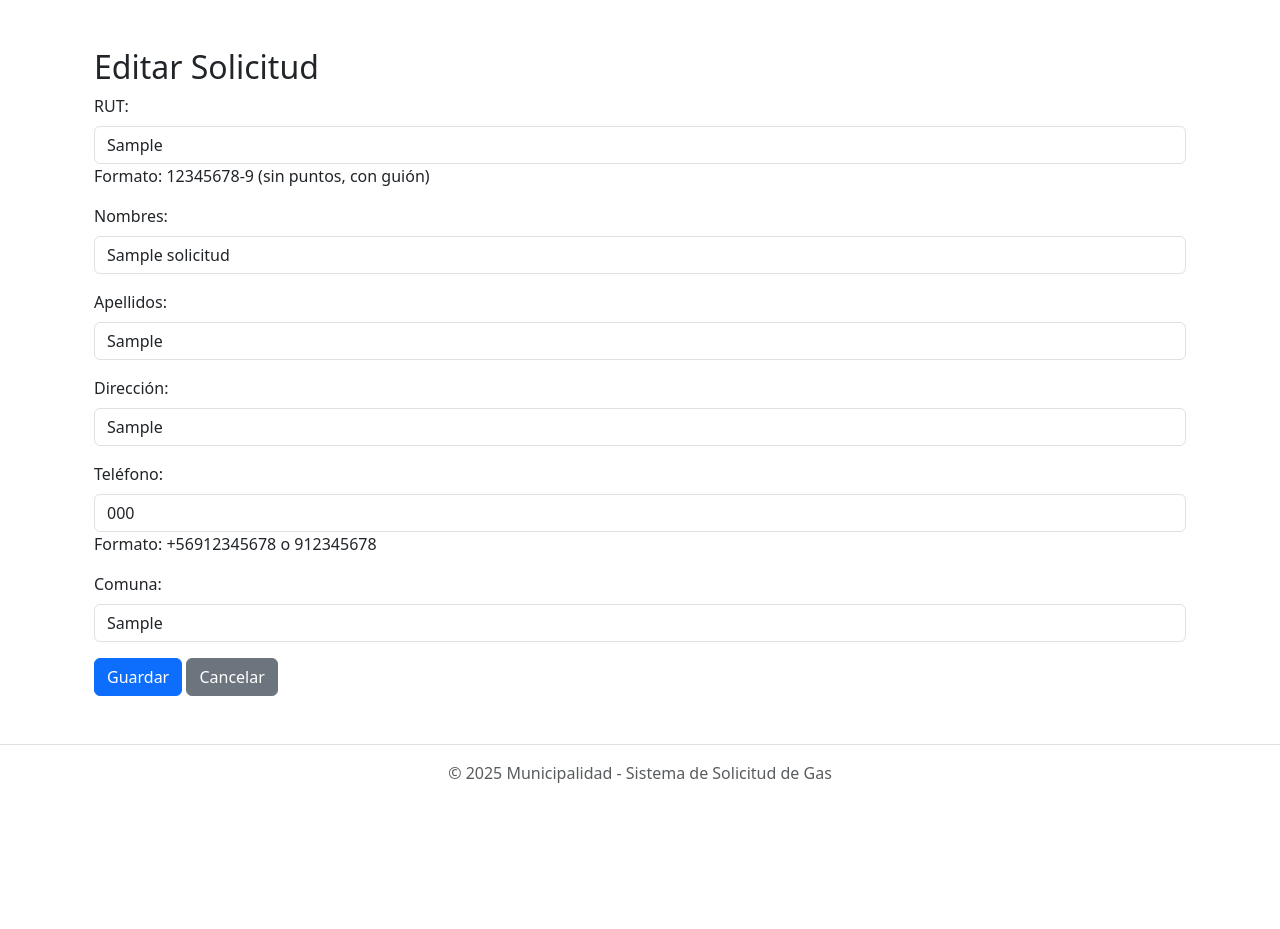
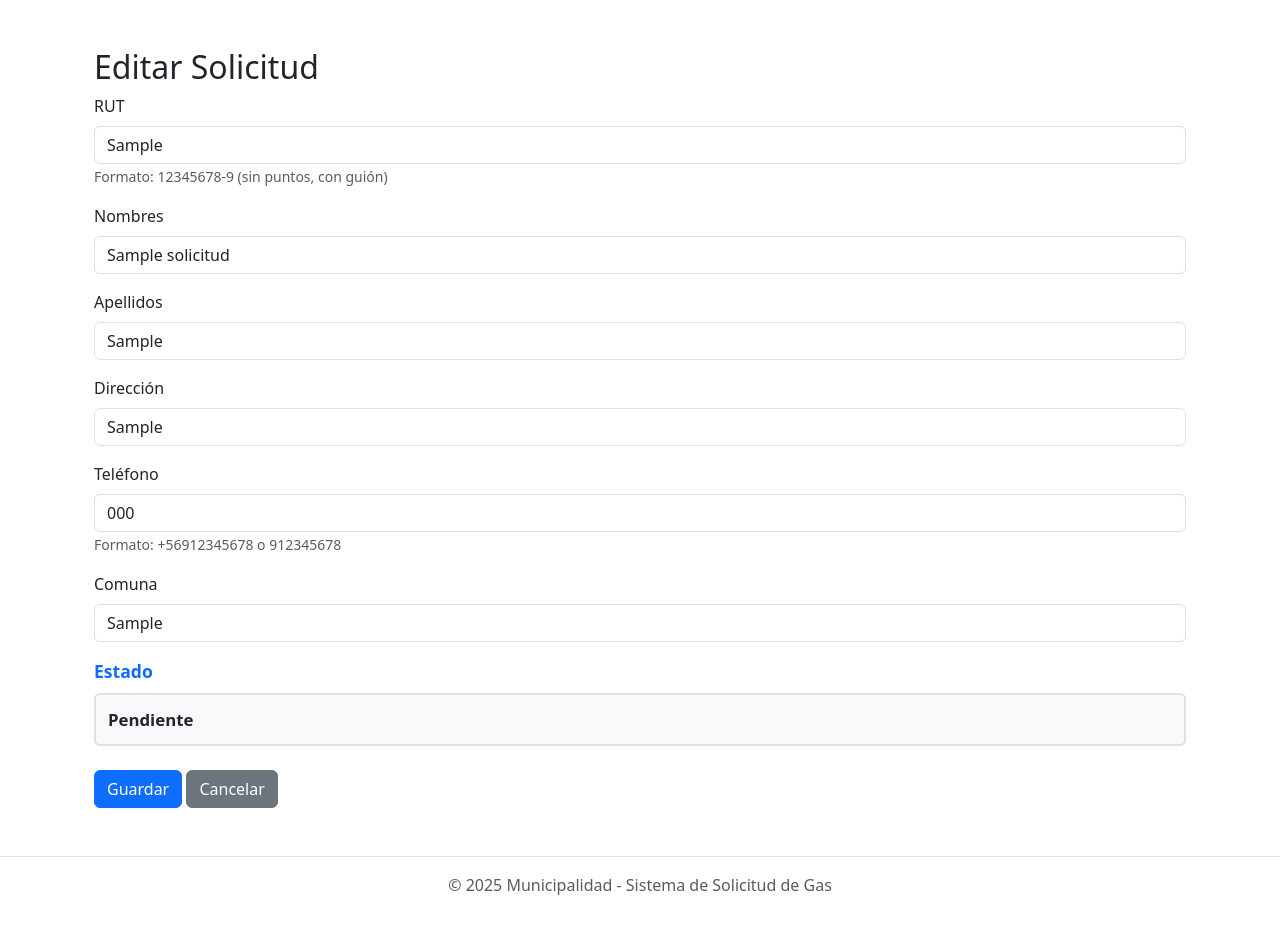
Before and after one commit to Grivyzom/ArxsHueco, a Django app: page /solicitudes/1/editar/ in a window 1280 px wide. Shown: the part 56-985 px from the top of the page. Before the commit the page ends 839 px from the top, so only its background shows below. Run offline with Django 4.2, Linux system fonts and the light colour scheme; tables that the repository leaves empty hold one stand-in row (values such as "Sample post").

Commit message:
wea lista

```diff
--- a/solicitudes/forms.py
+++ b/solicitudes/forms.py
@@ -16,3 +16,24 @@ class SolicitudForm(forms.ModelForm):
             'telefono': forms.TextInput(attrs={'class': 'form-control', 'placeholder': '+56912345678', 'required': True}),
             'comuna': forms.TextInput(attrs={'class': 'form-control', 'required': True}),
         }
+
+
+class SolicitudAdminForm(forms.ModelForm):
+    """
+    Formulario para administradores que incluye el campo de estado.
+    """
+    class Meta:
+        model = Solicitud
+        fields = [
+            'rut', 'nombres', 'apellidos', 'direccion',
+            'telefono', 'comuna', 'estado'
+        ]
+        widgets = {
+            'rut': forms.TextInput(attrs={'class': 'form-control', 'placeholder': '12345678-9', 'required': True}),
+            'nombres': forms.TextInput(attrs={'class': 'form-control', 'required': True}),
+            'apellidos': forms.TextInput(attrs={'class': 'form-control', 'required': True}),
+            'direccion': forms.TextInput(attrs={'class': 'form-control', 'required': True}),
+            'telefono': forms.TextInput(attrs={'class': 'form-control', 'placeholder': '+56912345678', 'required': True}),
+            'comuna': forms.TextInput(attrs={'class': 'form-control', 'required': True}),
+            'estado': forms.Select(attrs={'class': 'form-control', 'required': True}),
+        }
--- a/solicitudes/static/solicitudes/css/estilos.css
+++ b/solicitudes/static/solicitudes/css/estilos.css
@@ -121,6 +121,56 @@ form select,
 form textarea {
     width: 100%;
     max-width: 100%;
+}
+
+/* Estilos especiales para el campo de estado en formularios de admin */
+form select#id_estado {
+    font-weight: 600;
+    font-size: 1.05rem;
+    padding: 0.75rem;
+    border: 2px solid #dee2e6;
+    border-radius: 0.375rem;
+    background-color: #f8f9fa;
+}
+
+form select#id_estado:focus {
+    border-color: #0d6efd;
+    background-color: #ffffff;
+    box-shadow: 0 0 0 0.25rem rgba(13, 110, 253, 0.25);
+}
+
+form label[for="id_estado"] {
+    font-weight: 600;
+    color: #0d6efd;
+    font-size: 1.1rem;
+    margin-top: 0.5rem;
+}
+
+/* Estilos para mensajes de error en formularios */
+.error-message {
+    color: #dc3545;
+    font-size: 0.875rem;
+    margin-top: 0.25rem;
+    display: block;
+    font-weight: 500;
+}
+
+/* Resaltar campos con error */
+form input.form-control:invalid,
+form select.form-control:invalid,
+form textarea.form-control:invalid {
+    border-color: #dc3545;
+}
+
+form .mb-3:has(.error-message) input,
+form .mb-3:has(.error-message) select,
+form .mb-3:has(.error-message) textarea {
+    border-color: #dc3545;
+    background-color: #fff5f5;
+}
+
+form .mb-3:has(.error-message) label {
+    color: #dc3545;
 }
 
 @media screen and (max-width: 768px) {
--- a/solicitudes/templates/solicitudes/solicitud_formulario.html
+++ b/solicitudes/templates/solicitudes/solicitud_formulario.html
@@ -5,9 +5,109 @@
   <h2>{% if object %}Editar Solicitud{% else %}Nueva Solicitud{% endif %}</h2>
   <form method="post" novalidate id="form-solicitud">
     {% csrf_token %}
-    {{ form.as_p }}
-    <button type="submit" class="btn btn-primary">Guardar</button>
-    <a href="{% url 'solicitudes:lista' %}" class="btn btn-secondary">Cancelar</a>
+
+    {% if form.non_field_errors %}
+      <div class="alert alert-danger">
+        {{ form.non_field_errors }}
+      </div>
+    {% endif %}
+
+    <div class="mb-3">
+      <label for="{{ form.rut.id_for_label }}" class="form-label">{{ form.rut.label }}</label>
+      {{ form.rut }}
+      {% if form.rut.errors %}
+        <div class="error-message">
+          {% for error in form.rut.errors %}
+            {{ error }}
+          {% endfor %}
+        </div>
+      {% endif %}
+      {% if form.rut.help_text %}
+        <small class="form-text text-muted">{{ form.rut.help_text }}</small>
+      {% endif %}
+    </div>
+
+    <div class="mb-3">
+      <label for="{{ form.nombres.id_for_label }}" class="form-label">{{ form.nombres.label }}</label>
+      {{ form.nombres }}
+      {% if form.nombres.errors %}
+        <div class="error-message">
+          {% for error in form.nombres.errors %}
+            {{ error }}
+          {% endfor %}
+        </div>
+      {% endif %}
+    </div>
+
+    <div class="mb-3">
+      <label for="{{ form.apellidos.id_for_label }}" class="form-label">{{ form.apellidos.label }}</label>
+      {{ form.apellidos }}
+      {% if form.apellidos.errors %}
+        <div class="error-message">
+          {% for error in form.apellidos.errors %}
+            {{ error }}
+          {% endfor %}
+        </div>
+      {% endif %}
+    </div>
+
+    <div class="mb-3">
+      <label for="{{ form.direccion.id_for_label }}" class="form-label">{{ form.direccion.label }}</label>
+      {{ form.direccion }}
+      {% if form.direccion.errors %}
+        <div class="error-message">
+          {% for error in form.direccion.errors %}
+            {{ error }}
+          {% endfor %}
+        </div>
+      {% endif %}
+    </div>
+
+    <div class="mb-3">
+      <label for="{{ form.telefono.id_for_label }}" class="form-label">{{ form.telefono.label }}</label>
+      {{ form.telefono }}
+      {% if form.telefono.errors %}
+        <div class="error-message">
+          {% for error in form.telefono.errors %}
+            {{ error }}
+          {% endfor %}
+        </div>
+      {% endif %}
+      {% if form.telefono.help_text %}
+        <small class="form-text text-muted">{{ form.telefono.help_text }}</small>
+      {% endif %}
+    </div>
+
+    <div class="mb-3">
+      <label for="{{ form.comuna.id_for_label }}" class="form-label">{{ form.comuna.label }}</label>
+      {{ form.comuna }}
+      {% if form.comuna.errors %}
+        <div class="error-message">
+          {% for error in form.comuna.errors %}
+            {{ error }}
+          {% endfor %}
+        </div>
+      {% endif %}
+    </div>
+
+    {% if form.estado %}
+    <div class="mb-3">
+      <label for="{{ form.estado.id_for_label }}" class="form-label">{{ form.estado.label }}</label>
+      {{ form.estado }}
+      {% if form.estado.errors %}
+        <div class="error-message">
+          {% for error in form.estado.errors %}
+            {{ error }}
+          {% endfor %}
+        </div>
+      {% endif %}
+    </div>
+    {% endif %}
+
+    <div class="mt-4">
+      <button type="submit" class="btn btn-primary">Guardar</button>
+      <a href="{% url 'solicitudes:lista' %}" class="btn btn-secondary">Cancelar</a>
+    </div>
   </form>
 </div>
 <script src="{% static 'solicitudes/js/validaciones.js' %}"></script>
--- a/solicitudes/views.py
+++ b/solicitudes/views.py
@@ -4,7 +4,7 @@ from django.utils import timezone
 from django.views.generic import ListView, DetailView, CreateView, UpdateView, DeleteView
 from django.contrib import messages
 from .models import Solicitud
-from .forms import SolicitudForm
+from .forms import SolicitudForm, SolicitudAdminForm
 
 
 # 🧾 Crear una nueva solicitud (usuario)
@@ -50,14 +50,18 @@ class DetalleSolicitud(DetailView):
 # ✏️ Actualizar solicitud (cambiar estado o editar datos)
 class EditarSolicitud(UpdateView):
     model = Solicitud
-    form_class = SolicitudForm
+    form_class = SolicitudAdminForm
     template_name = 'solicitudes/solicitud_formulario.html'
     success_url = reverse_lazy('solicitudes:lista')
 
     def form_valid(self, form):
         solicitud = form.save(commit=False)
+        # Registrar fecha de aceptación si el estado cambia a ACEPTADA
         if solicitud.estado == Solicitud.ACEPTADA and not solicitud.fecha_aceptacion:
             solicitud.fecha_aceptacion = timezone.now()
+        # Limpiar fecha de aceptación si el estado cambia a otro diferente de ACEPTADA
+        elif solicitud.estado != Solicitud.ACEPTADA:
+            solicitud.fecha_aceptacion = None
         solicitud.save()
         messages.success(self.request, 'Solicitud actualizada correctamente.')
         return super().form_valid(form)
```
Also changed, not shown: solicitudes/static/solicitudes/js/validaciones.js (+87 -0 lines), .claude/settings.local.json (added).
